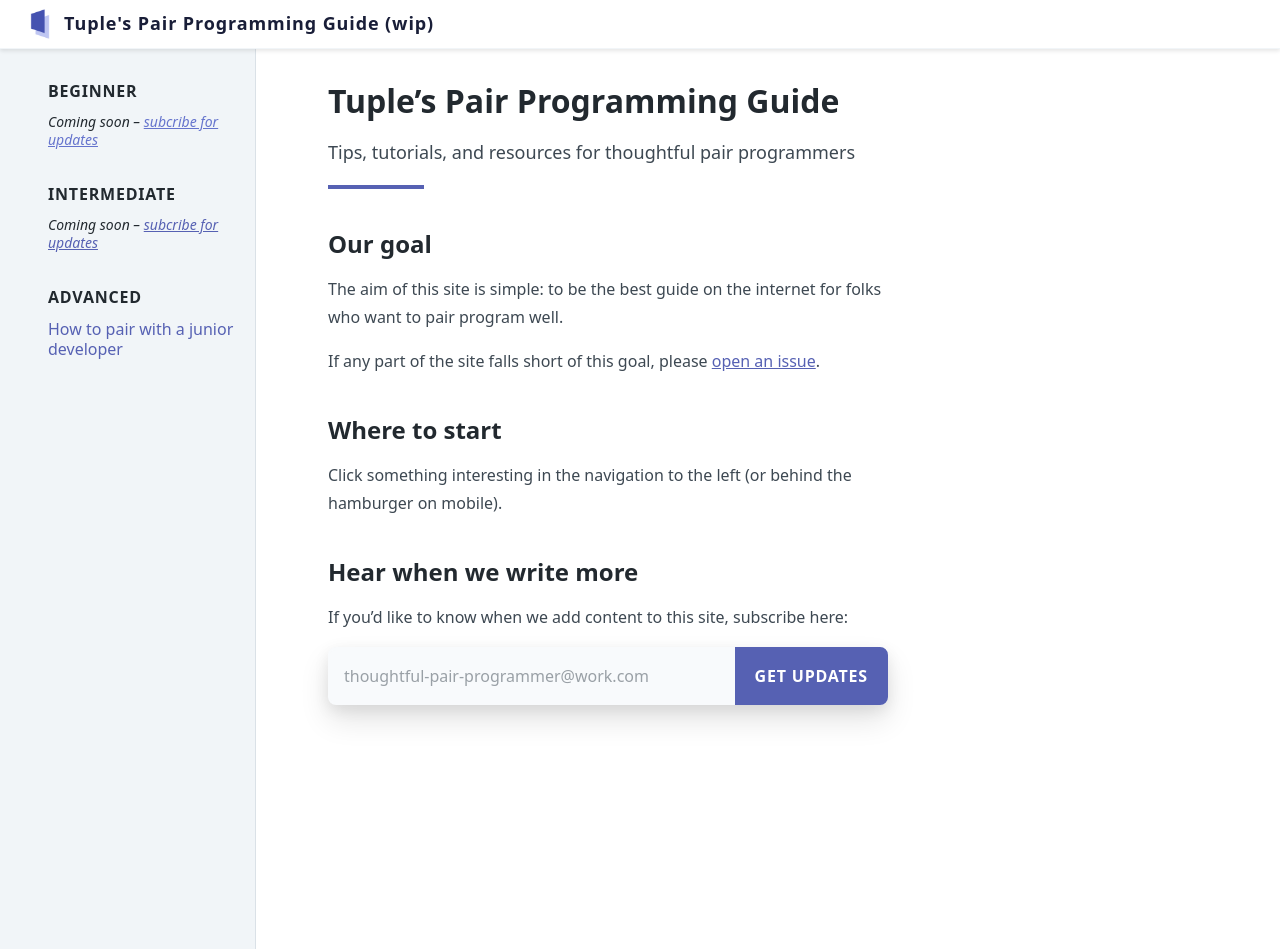
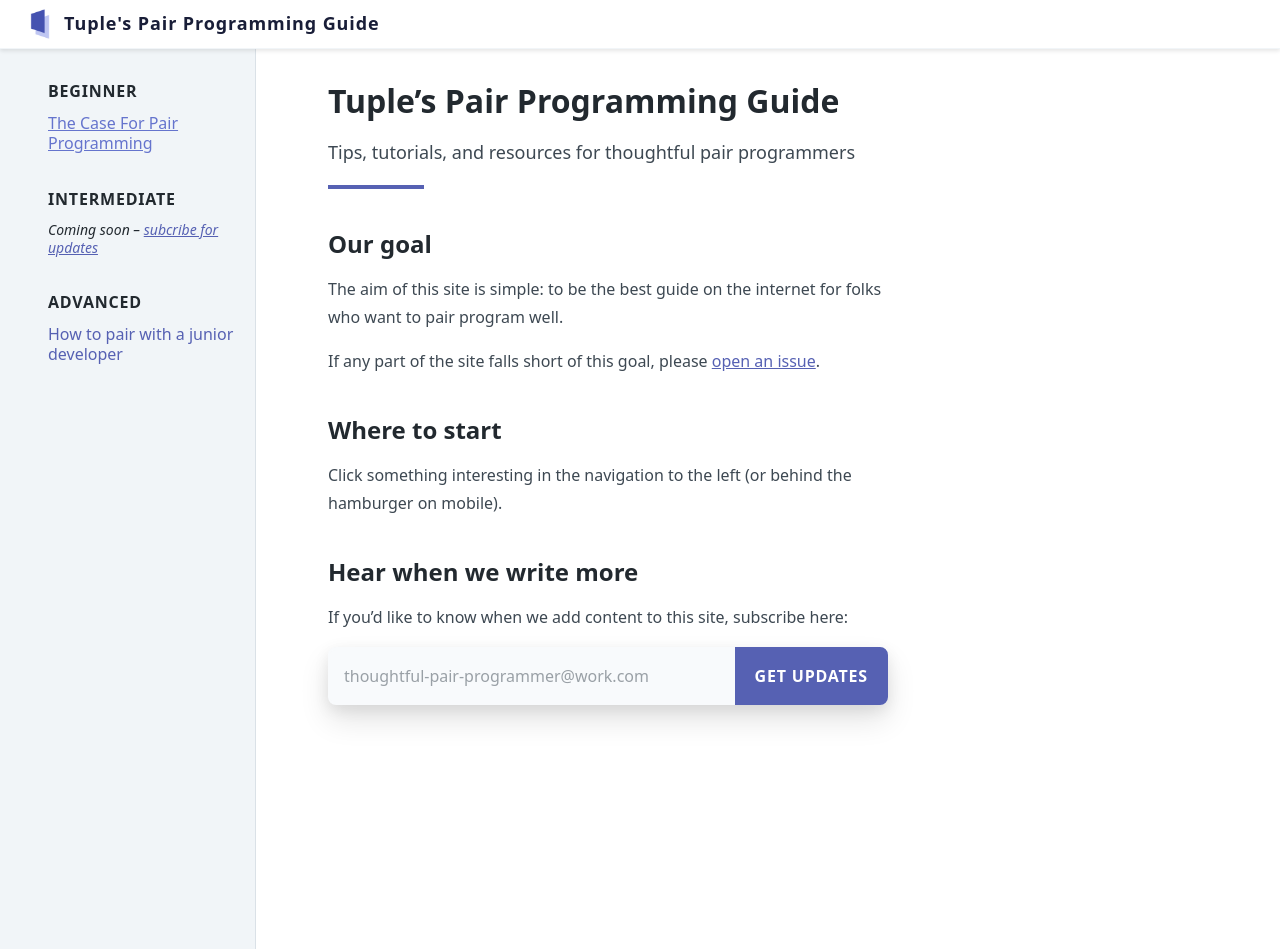
Before and after one commit to tupleapp/pair-programming-guide, a Jekyll site: the page built from index.md, in a window 1280 px wide. Built offline with Jekyll 4.4.1, drawn with Linux system fonts in a browser that asks for light colours.

Commit message:
Write a bunch

```diff
--- a/_layouts/default.html
+++ b/_layouts/default.html
@@ -51,7 +51,7 @@
         <div class="flex-no-shrink flex">
           <img src="/assets/tuple-logo-small.png" class="h-12">
           <div class="mr-2 py-2">
-            <h1 class="tracking-wide text-indigo-darkest text-lg">Tuple's Pair Programming Guide (wip)</h1>
+            <h1 class="tracking-wide text-indigo-darkest text-lg">Tuple's Pair Programming Guide</h1>
           </div>
         </div>
 
@@ -73,7 +73,7 @@
         <nav class="mt-8 ml-10">
           <p class="mb-3 uppercase tracking-wide font-bold leading-tight">Beginner</p>
           <ul class="list-reset">
-            <li class="mb-3 leading-tight text-sm italic">Coming soon &ndash; <a href="/#hear-when-we-write-more" class="text-indigo">subcribe for updates</a></li>
+            <li class="mb-3 leading-tight"><a href="/the-case-for-pair-programming" class="text-indigo">The Case For Pair Programming</a></li>
           </ul>
 
           <p class="pt-6 pb-3 uppercase tracking-wide font-bold leading-tight">Intermediate</p>
--- a/css/styles.css
+++ b/css/styles.css
@@ -25,11 +25,13 @@ a:hover {
 }
 
 .content h1,
-.content h2 {
+.content h2,
+.content h3 {
   @apply leading-tight text-black
 }
 
-.content h2 {
+.content h2,
+.content h3 {
   @apply mt-10 mb-4
 }
 
```
Also changed, not shown: _pages/the-case-for-pair-programming.md (added, +74 -0 lines), _pages/your-first-pairing-session.md (added, +16 -0 lines), css/compiled.css.
